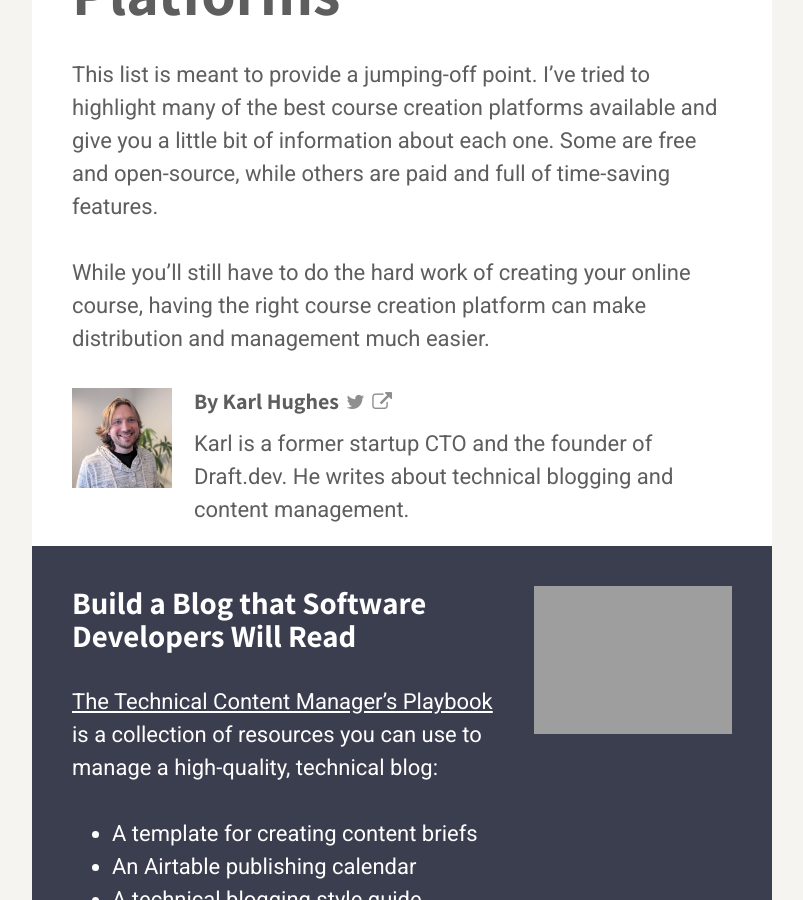
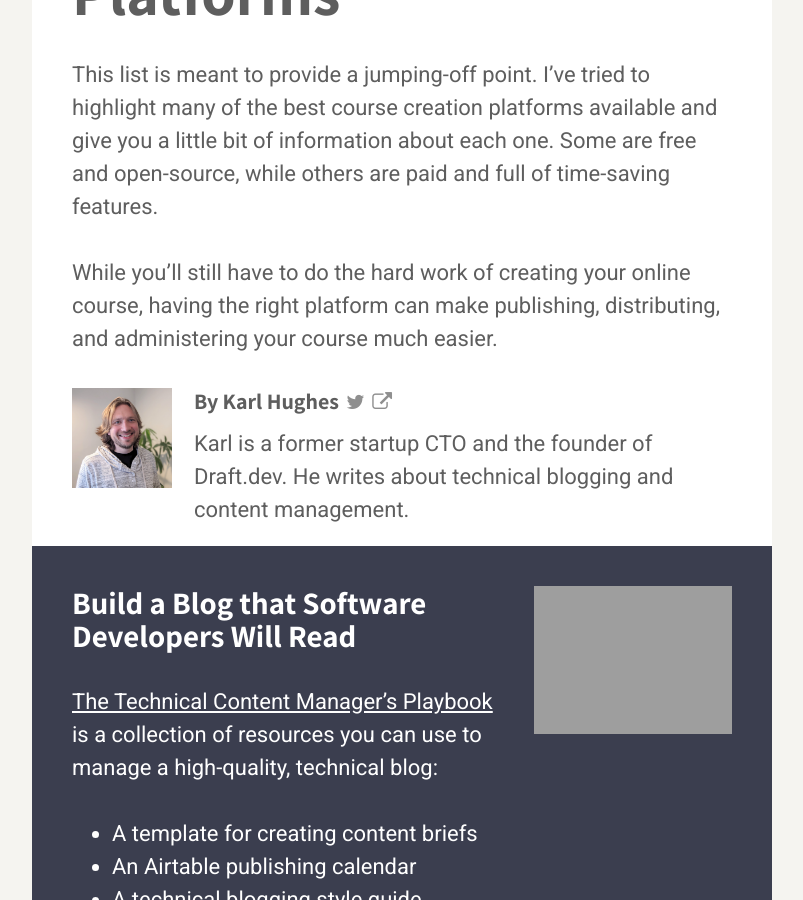
Before and after one commit to karllhughes/learn, a Jekyll site: the page built from _posts/2020-12-19-course-creators.md, in a window 1280 px wide and 900 px high, scrolled down 2151 px. Shown: the whole window, without its empty margins (238-1041 px from the left). Built offline with Jekyll 4.4.1, drawn with Linux system fonts in a browser that asks for light colours; a script that is not in the unit is left out.

Commit message:
Update Posts “2020-12-19-course-creators”

```diff
--- a/_posts/2020-12-19-course-creators.md
+++ b/_posts/2020-12-19-course-creators.md
@@ -29,4 +29,4 @@ A lot of course creators focus on the first four points and forget that **they u
 ## Online Course Creation Platforms
 This list is meant to provide a jumping-off point. I've tried to highlight many of the best course creation platforms available and give you a little bit of information about each one. Some are free and open-source, while others are paid and full of time-saving features.
 
-While you'll still have to do the hard work of creating your online course, having the right course creation platform can make distribution and management much easier.
+While you'll still have to do the hard work of creating your online course, having the right platform can make publishing, distributing, and administering your course much easier.
```
